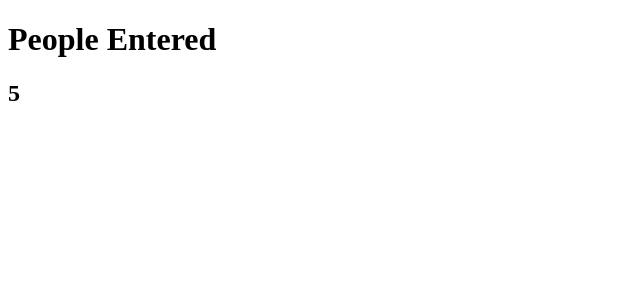
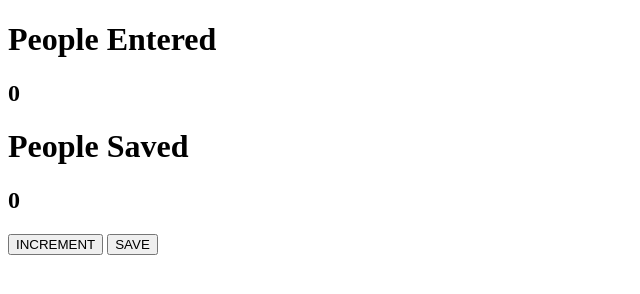
Before and after one commit to itsmesihle/People-Counter, a plain HTML site: page index.html in a window 1280 px wide. Shown: the whole page, without its empty margins (0-640 px from the left). Drawn offline with Linux system fonts and the light colour scheme.

Commit message:
save button installed, but need to reset count when saved is clicked

```diff
--- a/app.js
+++ b/app.js
@@ -1 +1,16 @@
-document.getElementById("count-el").innerText = 5;
+/* document.getElementById("count-el").innerText = 6; //html changed by the code in JS without touching or clicking anything */
+
+/* const choices = [1, 3, 5, 6, 12, 7];
+const randomIndex = 0 + Math.floor(Math.random() * choices.length);
+newRandomNumber = choices[randomIndex]; */
+let count = 0;
+
+function increment() {
+  /* document.getElementById("count-el").innerText = 6; */
+  count = count + 1;
+  document.getElementById("count-el").innerText = count;
+}
+function save() {
+  document.getElementById("save-el").innerText = count;
+  document.getElementById("count-el").innerText = 0;
+}
--- a/index.html
+++ b/index.html
@@ -8,6 +8,10 @@
   <body>
     <h1>People Entered</h1>
     <h2 id="count-el">0</h2>
+    <h1>People Saved</h1>
+    <h2 id="save-el">0</h2>
+    <button id="increment-btn" onclick="increment()">INCREMENT</button>
+    <button id="save-btn" onclick="save()">SAVE</button>
     <script src="app.js"></script>
   </body>
 </html>
```
Also changed, not shown: style.css (added), 1 other file.
